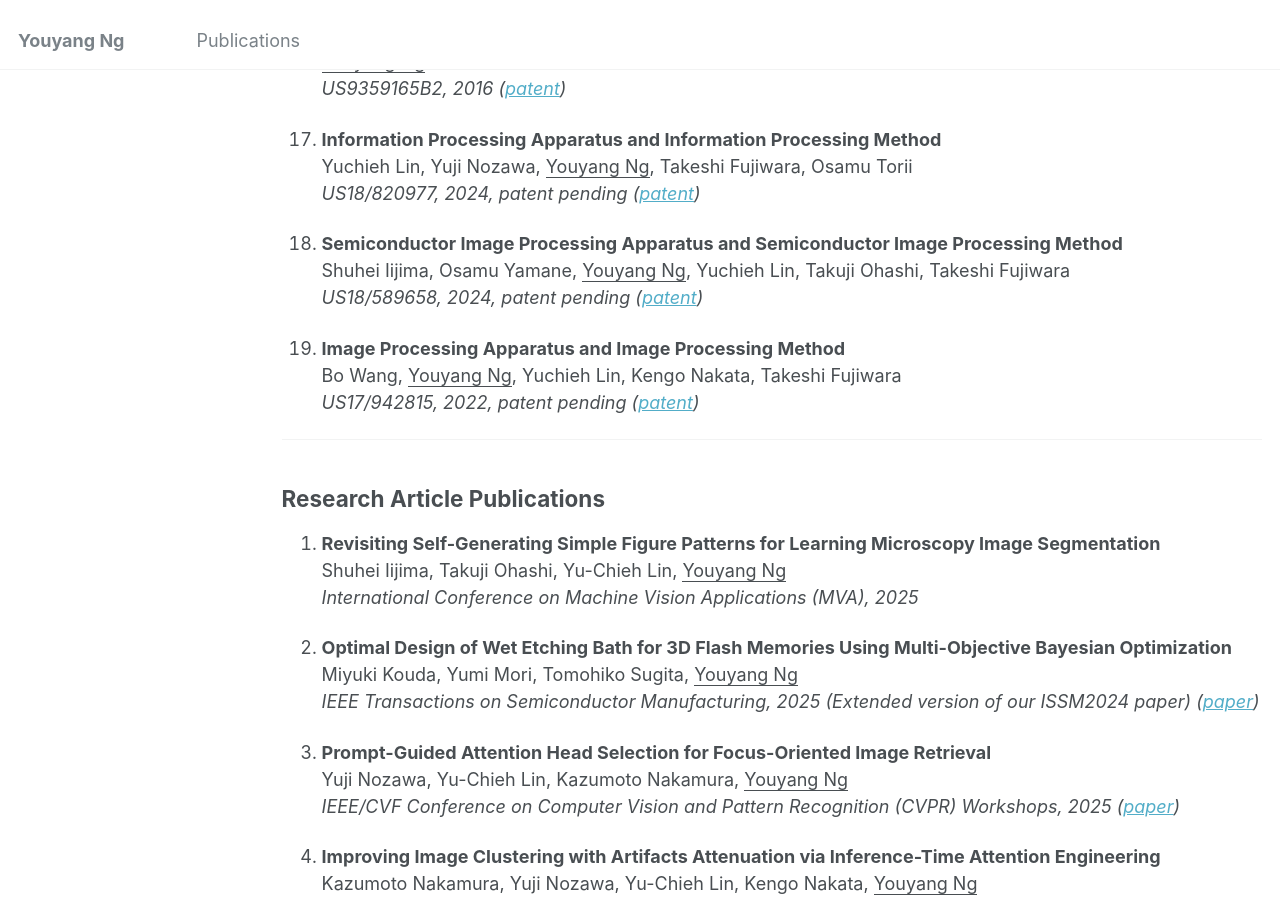
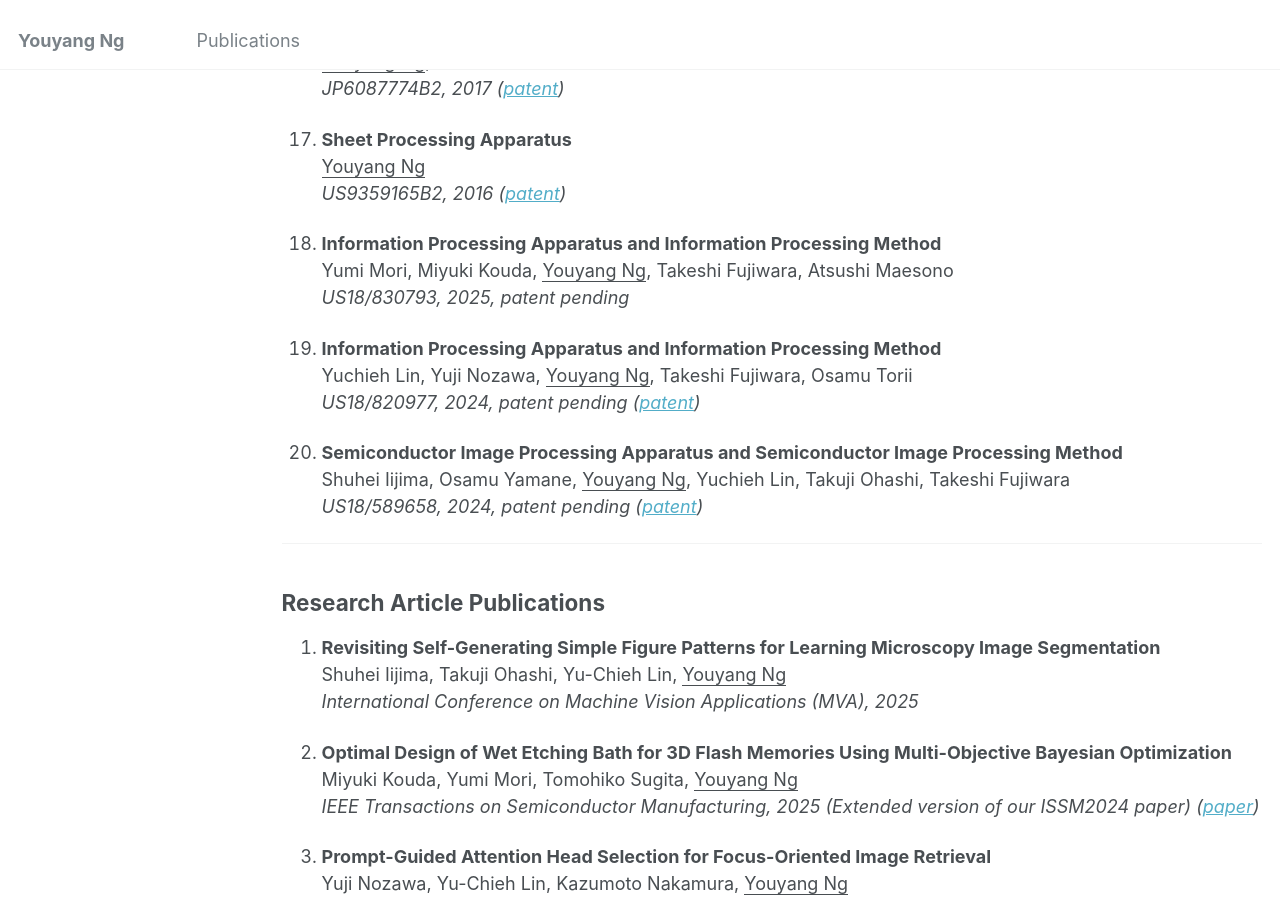
Before and after one commit to yy29/yy29.github.io, a Jekyll site: the page built from _pages/publications.md, in a window 1280 px wide and 900 px high, scrolled down 1892 px. Built offline with Jekyll 4.4.1, drawn with Linux system fonts in a browser that asks for light colours; some of the changed text lies outside the part shown.

Commit message:
Update publications.md

```diff
--- a/_pages/publications.md
+++ b/_pages/publications.md
@@ -10,6 +10,10 @@ author_profile: false
 ---
 <a id="patents"></a>
 ## Patents
+
+1. **Image Processing Apparatus and Image Processing Method**
+Bo Wang, <ins>Youyang Ng</ins>, Yuchieh Lin, Kengo Nakata, Takeshi Fujiwara
+*US12394188B2, 2025 ([patent](https://patents.google.com/patent/US20230290125A1/en))*
 
 1. **Information Processing Apparatus**
 <ins>Youyang Ng</ins>, Bo Wang, Takuji Ohashi, Osamu Yamane, Takeshi Fujiwara
@@ -76,16 +80,16 @@ Yosuke Bando, Yujen Lai, <ins>Youyang Ng</ins>, Kenichi Maeda, Takeshi Sakoda, T
 *US9359165B2, 2016 ([patent](https://patents.google.com/patent/US9359165B2/en))*
 
 1. **Information Processing Apparatus and Information Processing Method**
+Yumi Mori, Miyuki Kouda, <ins>Youyang Ng</ins>, Takeshi Fujiwara, Atsushi Maesono
+*US18/830793, 2025, patent pending*
+
+1. **Information Processing Apparatus and Information Processing Method**
 Yuchieh Lin, Yuji Nozawa, <ins>Youyang Ng</ins>, Takeshi Fujiwara, Osamu Torii
 *US18/820977, 2024, patent pending ([patent](https://patents.google.com/patent/US20250077572A1/en))*
 
 1. **Semiconductor Image Processing Apparatus and Semiconductor Image Processing Method**
 Shuhei Iijima, Osamu Yamane, <ins>Youyang Ng</ins>, Yuchieh Lin, Takuji Ohashi, Takeshi Fujiwara
 *US18/589658, 2024, patent pending ([patent](https://patents.google.com/patent/US20240311997A1/en))*
-
-1. **Image Processing Apparatus and Image Processing Method**
-Bo Wang, <ins>Youyang Ng</ins>, Yuchieh Lin, Kengo Nakata, Takeshi Fujiwara
-*US17/942815, 2022, patent pending ([patent](https://patents.google.com/patent/US20230290125A1/en))*
 
 ---
 <a id="articles"></a>
```
